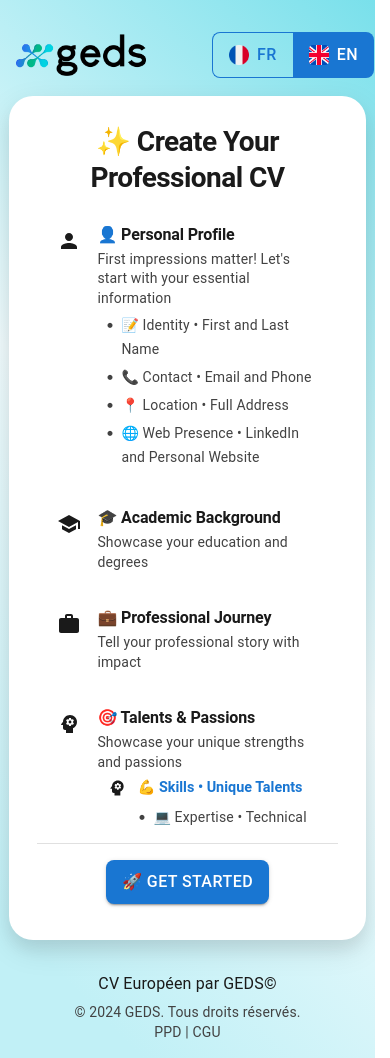
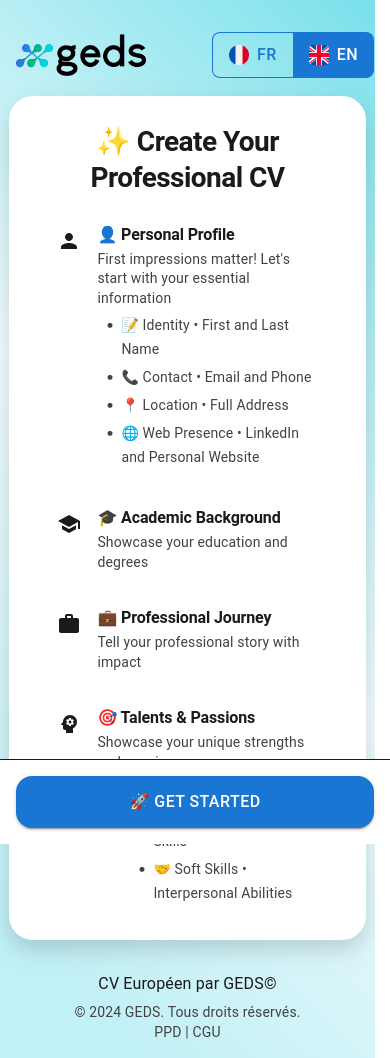
Before and after one commit to Smile2578/cveuro, a Next.js app: page /en/cvgen in a window 390 px wide. Built offline with nearby package versions, Linux system fonts and the light colour scheme.

Commit message:
welcome dialog mobile & checkbox landing

```diff
--- a/app/[locale]/LandingPageClient.js
+++ b/app/[locale]/LandingPageClient.js
@@ -13,7 +13,11 @@ import {
   Card,
   CardContent,
   useMediaQuery,
-  CircularProgress
+  CircularProgress,
+  FormControlLabel,
+  Checkbox,
+  Link as MuiLink,
+  Alert
 } from '@mui/material';
 import {
   Person,
@@ -145,16 +149,23 @@ export default function LandingPageClient() {
   const [isHydrated, setIsHydrated] = useState(false);
   const [isLoading, setIsLoading] = useState(false);
   const { resetForm } = useCVStore();
+  const [termsAccepted, setTermsAccepted] = useState(false);
+  const [showError, setShowError] = useState(false);
 
   useEffect(() => {
     setIsHydrated(true);
   }, []);
 
   const handleCreateCV = useCallback(async () => {
+    if (!termsAccepted) {
+      setShowError(true);
+      setTimeout(() => setShowError(false), 3000);
+      return;
+    }
     setIsLoading(true);
     resetForm();
     router.push('/cvgen');
-  }, [resetForm, router]);
+  }, [resetForm, router, termsAccepted]);
 
   const features = [
     { icon: 'Person', key: "personalInfo" },
@@ -219,7 +230,53 @@ export default function LandingPageClient() {
             {t('landing.subtitle')}
           </Typography>
 
-          <Box sx={{ display: 'flex', justifyContent: 'center' }}>
+          <Box sx={{
+            display: 'flex',
+            flexDirection: 'column',
+            alignItems: 'center',
+            gap: 2,
+            mb: 4
+          }}>
+            <FormControlLabel
+              control={
+                <Checkbox
+                  checked={termsAccepted}
+                  onChange={(e) => setTermsAccepted(e.target.checked)}
+                  color="primary"
+                  sx={{
+                    '&.Mui-checked': {
+                      color: theme.palette.primary.main,
+                    },
+                  }}
+                />
+              }
+              label={
+                <Typography variant="body2" sx={{ textAlign: 'center' }}>
+                  {t('terms.accept')}{' '}
+                  <MuiLink href="/terms" target="_blank" rel="noopener noreferrer">
+                    {t('terms.terms')}
+                  </MuiLink>
+                  {' '}{t('terms.and')}{' '}
+                  <MuiLink href="/privacy" target="_blank" rel="noopener noreferrer">
+                    {t('terms.privacy')}
+                  </MuiLink>
+                </Typography>
+              }
+            />
+
+            {showError && (
+              <Alert
+                severity="error"
+                sx={{
+                  width: 'fit-content',
+                  transition: 'all 0.3s ease',
+                  animation: 'fadeIn 0.3s ease'
+                }}
+              >
+                {t('terms.error')}
+              </Alert>
+            )}
+
             <Button
               variant="contained"
               size="large"
--- a/app/components/cvgen/welcome/WelcomeDialog.js
+++ b/app/components/cvgen/welcome/WelcomeDialog.js
@@ -266,7 +266,8 @@ const WelcomeGuide = ({ onClose }) => {
         sx={{
           flex: 1,
           overflowY: 'auto',
-          px: { xs: 0.5, sm: 0 }
+          px: { xs: 0.5, sm: 0 },
+          pb: { xs: 7, sm: 2 }
         }}
       >
         <Stack spacing={{ xs: 1.5, sm: 3 }}>
@@ -281,29 +282,26 @@ const WelcomeGuide = ({ onClose }) => {
       </Box>
 
       <Box
-        component="footer"
         sx={{
-          display: 'flex',
-          justifyContent: 'center',
-          position: 'sticky',
+          mt: 2,
+          position: { xs: 'fixed', sm: 'static' },
           bottom: 0,
-          pt: 2,
-          pb: 1,
-          mt: 2,
+          left: 0,
+          right: 0,
+          p: { xs: 2, sm: 0 },
           bgcolor: 'background.paper',
-          borderTop: '1px solid',
-          borderColor: 'divider'
+          borderTop: { xs: 1, sm: 0 },
+          borderColor: 'divider',
+          zIndex: 1
         }}
       >
         <Button
           variant="contained"
-          color="primary"
+          fullWidth
           onClick={onClose}
-          aria-label={t('startButton')}
           sx={{
-            minWidth: { xs: 160, sm: 200 },
-            py: { xs: 1, sm: 1.5 },
-            fontSize: { xs: '1rem', sm: '1.1rem' }
+            py: { xs: 1.5, sm: 1 },
+            borderRadius: { xs: 2, sm: 1 }
           }}
         >
           {t('startButton')}
--- a/public/locales/en/common.json
+++ b/public/locales/en/common.json
@@ -107,5 +107,12 @@
   },
   "accessibility": {
     "skipToContent": "Skip to main content"
+  },
+  "terms": {
+    "accept": "I accept the",
+    "terms": "Terms of Use",
+    "and": "and the",
+    "privacy": "Privacy Policy",
+    "error": "You must accept the terms to continue !"
   }
 }
--- a/public/locales/fr/common.json
+++ b/public/locales/fr/common.json
@@ -107,6 +107,13 @@
   },
   "accessibility": {
     "skipToContent": "Passer au contenu principal"
+  },
+  "terms": {
+    "accept": "J'accepte les",
+    "terms": "Conditions Générales d'Utilisation",
+    "and": "et la",
+    "privacy": "Politique de Confidentialité",
+    "error": "Vous devez accepter les conditions pour continuer"
   }
 
 }
```
